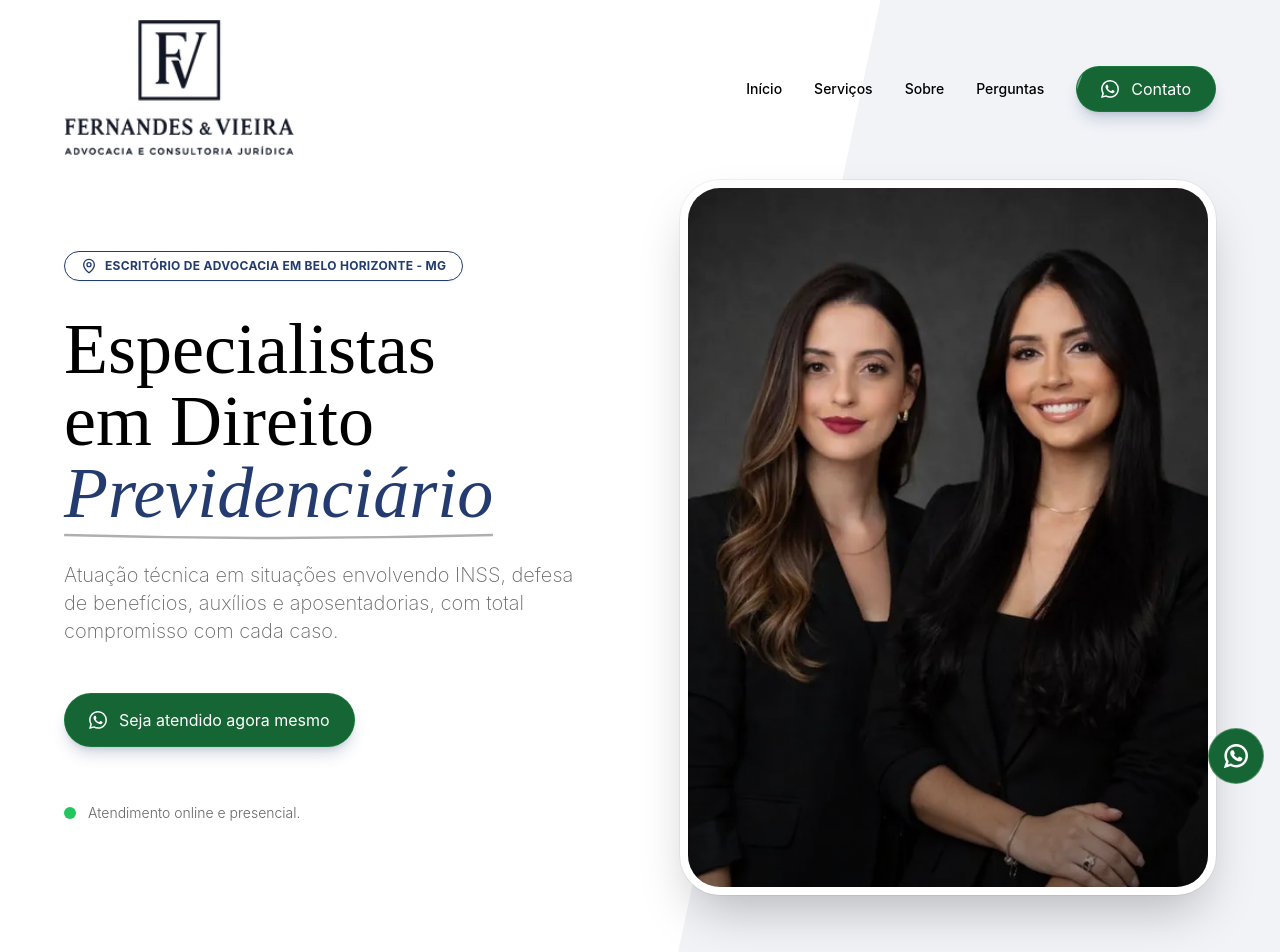
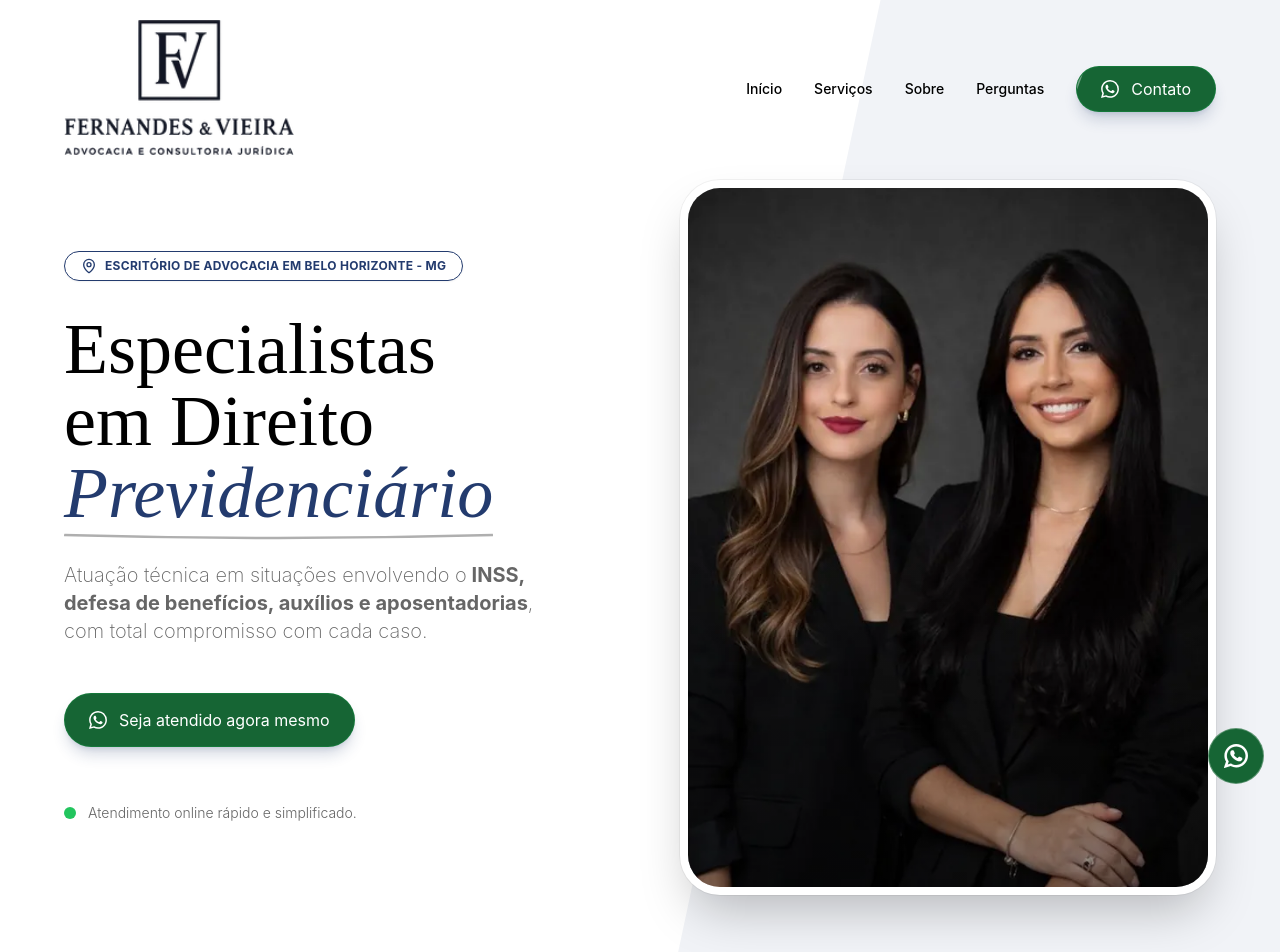
Before and after one commit to Paper-Street-Softwares/LPA-Fernades-e-Vieira, a React (Vite) app: page /#home in a window 1280 px wide. Shown: the top 952 px of the page. Built offline with nearby package versions, Linux system fonts and the light colour scheme.

Commit message:
fix: Copy da Hero ajustado

```diff
--- a/src/content/content.jsx
+++ b/src/content/content.jsx
@@ -133,8 +133,12 @@ const content = {
       ),
       subtitle: (
         <p>
-          Atuação técnica em situações envolvendo INSS, defesa de benefícios,
-          auxílios e aposentadorias, com total compromisso com cada caso.
+          Atuação técnica em situações envolvendo o
+          <span className="font-bold">
+            {" "}
+            INSS, defesa de benefícios, auxílios e aposentadorias
+          </span>
+          , com total compromisso com cada caso.
         </p>
       ),
       heroDefaultImage: heroDefaultImg, // img da pessoa mobile
@@ -146,7 +150,7 @@ const content = {
       obsHero: {
         icon: <LucideIdCard />,
         iconTwo: <LucideIdCard />,
-        text: "Atendimento online e presencial.",
+        text: "Atendimento online rápido e simplificado.",
         textTwo: "",
       },
       secondaryCta: "Contato",
```
